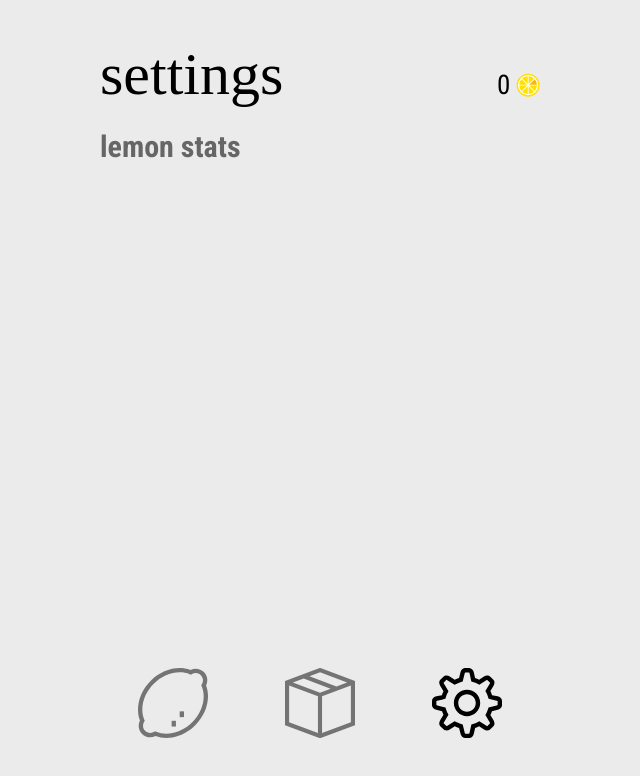
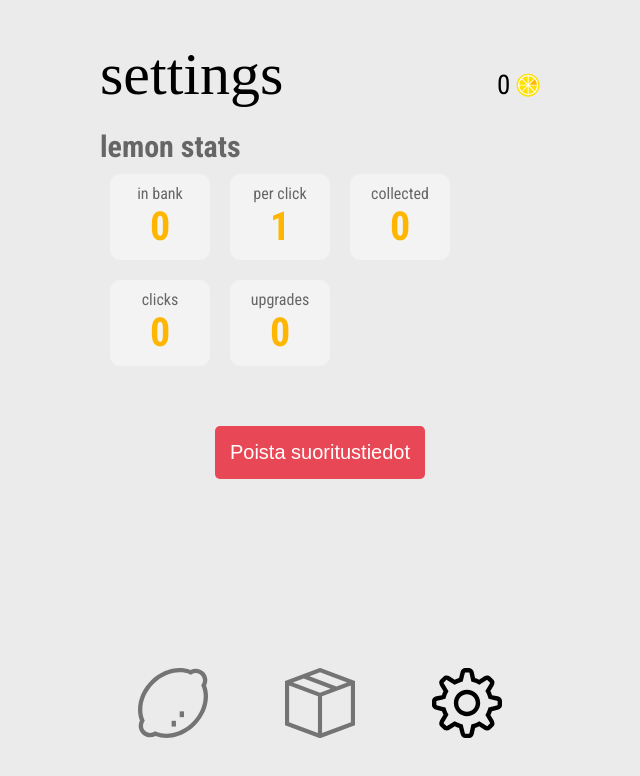
Before and after one commit to Benedicttt/sasky-lemon-clicker, a React (Vite) app: page /settings in a window 1280 px wide. Shown: the top 776 px of the page, without its empty margins (320-960 px from the left). Built offline with nearby package versions, Linux system fonts and the light colour scheme; a web font is replaced by a local one.

Commit message:
lisaa tilastosivu

```diff
--- a/src/App.jsx
+++ b/src/App.jsx
@@ -8,10 +8,18 @@ import useLocalStorage from './utils/useLocalStorage'
 import getPurchasableItems from './utils/getPurchasableItems'
 
 function App() {
-    const [stats, setStats] = useState({clicks: 0, balance: 0, increase: 100, itemstobuy: 0})
-    const [storeitems,setStoreItems, resetStoreItems] = useLocalStorage('lemon-items', items)
+    const [storeitems,setStoreitems, resetStoreItems] = useLocalStorage('lemon-items', items)
 
+    const initialstats = {
+        clicks: 0,
+        balance: 0,
+        increase: 1,
+        itemstobuy: 0,
+        upgrades: 0,
+        collected: 0
+    }
 
+    const [stats, setStats] = useState(initialstats)
     // const handleClick = () => {
     //TODO: tarvitaan kysyä opettajan, miksi tarvitse "setClicks" methodi
     // return setClicks(clicks + 1)
@@ -25,6 +33,9 @@ function App() {
         // _.cloneDeep(stats)
 
         let newstats = {...stats}
+
+        newstats.clicks = newstats.clicks + 1;
+        newstats.collected = round(newstats.collected + newstats.increase,1)
         newstats.balance = round(newstats.balance + newstats.increase,1)
         newstats.itemstobuy = countBuyableItems(storeitems,newstats.balance)
 
@@ -39,7 +50,7 @@ function App() {
             newstoreitems[index].qty++
             newstats.balance = round(newstats.balance - newstoreitems[index].price,1)
             newstoreitems[index].price = Math.floor(newstoreitems[index].baseprice * Math.pow(1.15,newstoreitems[index].qty))
-            setStoreItems(newstoreitems)
+            setStoreitems(newstoreitems)
             setStats(newstats)
 
             let increase = 1
--- /dev/null
+++ b/src/components/Reset.jsx
@@ -0,0 +1,31 @@
+import { useState } from 'react'
+
+function Reset(props) {
+    const [showForm, setShowForm] = useState(false)
+    const [value, setValue] = useState("")
+
+    if (showForm) {
+        return (
+
+            <div className="reset reset_box">
+                <h2>Suoritustietojen poistaminen</h2>
+                <p>Varoitus! Olet poistamassa kaikki,
+                    mitä olet tähän mennessä kerännyt.
+                    Jatkamalla tiedot nollautuvat ja peli alkaa
+                    alusta.</p>
+                <p>Kirjoita teksti <span>{props.resetvalue}</span> alla olevaan kenttään.</p>
+                <div><input type="text" /></div>
+                <button>Poista suoritustiedot</button>
+            </div>
+        )
+    } else {
+        return (
+            <div className="reset">
+                <button onClick={()=>{setShowForm(true)}}>Poista suoritustiedot</button>
+            </div>
+        )
+    }
+
+}
+
+export default Reset
--- /dev/null
+++ b/src/components/Stat.jsx
@@ -0,0 +1,13 @@
+import shortenNumber from "../utils/shortenNumber"
+
+function Stat(props) {
+    return (
+        <div className="stat">
+            <h3>{props.title}</h3>
+            <p>{shortenNumber(props.value)}</p>
+
+        </div>
+    )
+}
+
+export default Stat
--- a/src/pages/Settings.jsx
+++ b/src/pages/Settings.jsx
@@ -1,4 +1,6 @@
-import Header from '../components/Header.jsx'
+import Header from '../components/Header'
+import Reset from '../components/Reset'
+import Stat from '../components/Stat'
 
 function Settings(props) {
     return (
@@ -8,10 +10,15 @@ function Settings(props) {
                 <div className="settings">
                     <h2>lemon stats</h2>
                     <div>
-                        {/*TODO: stats*/}
+                        <Stat title="in bank" value={props.stats.balance} />
+                        <Stat title="per click" value={props.stats.increase} />
+                        <Stat title="collected" value={props.stats.collected} />
+                        <Stat title="clicks" value={props.stats.clicks} />
+                        <Stat title="upgrades" value={props.stats.upgrades} />
                     </div>
                 </div>
-                {/*TODO: reset*/}
+                <Reset resetvalue={props.stats.clicks}
+                       handleReset={props.handleReset} />
             </div>
         </div>
     )
```
